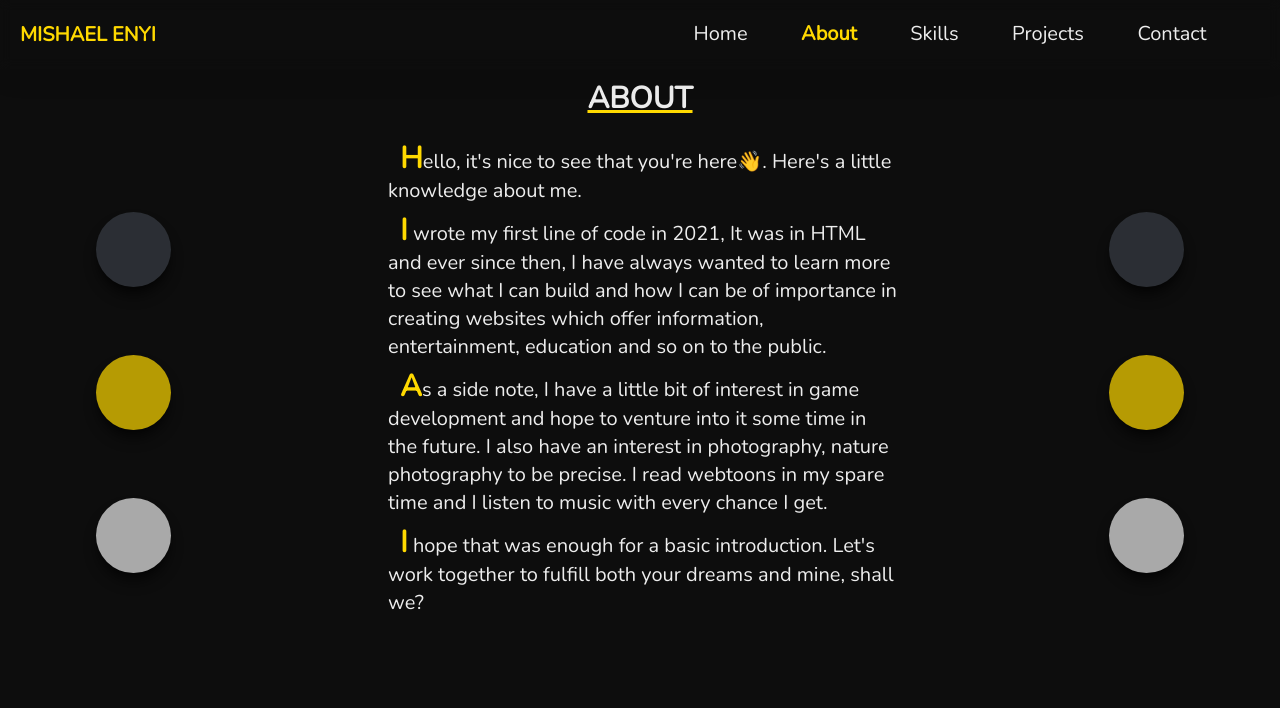
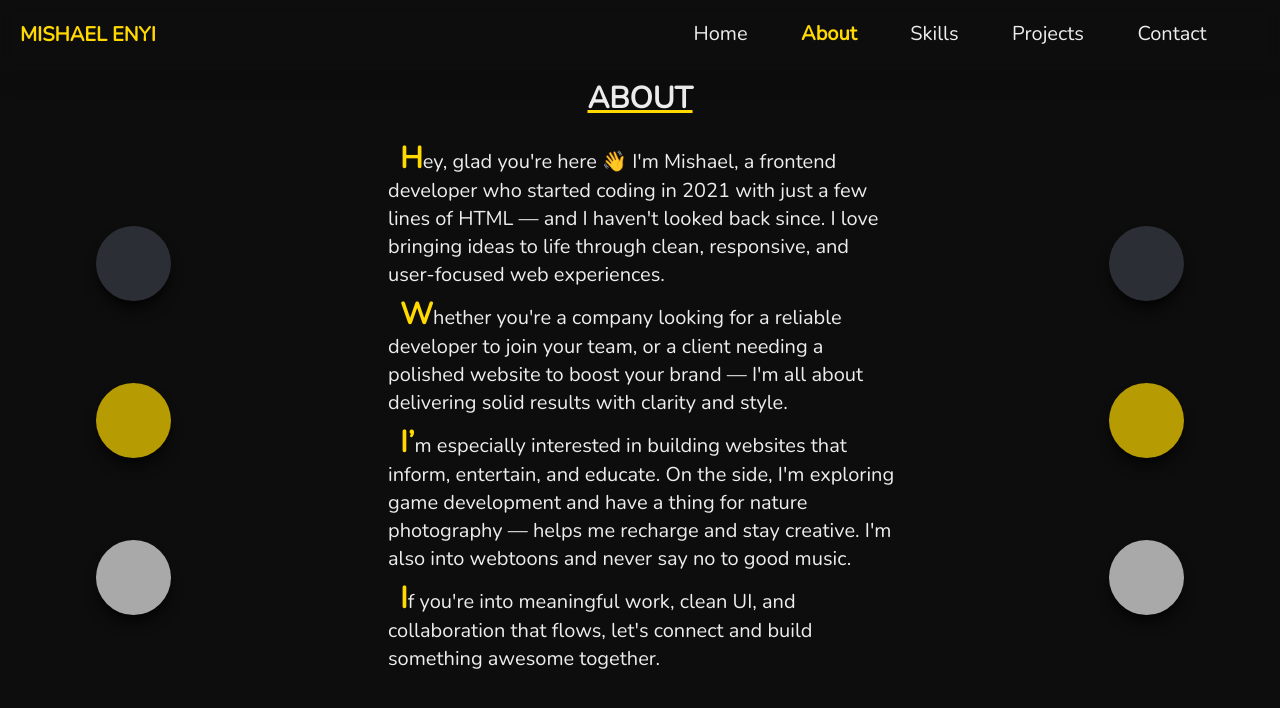
Before and after one commit to mishael-codes/portfolio-v2, a React (Vite) app: page /about in a window 1280 px wide. Shown: the top 708 px of the page. Built offline with nearby package versions, Linux system fonts and the light colour scheme.

Commit message:
Feat: design update plus about content update

```diff
--- a/src/components/nav.jsx
+++ b/src/components/nav.jsx
@@ -9,6 +9,9 @@ const Nav = () => {
     { name: "Skills", dest: "/skills", id: 3 },
     { name: "Projects", dest: "/projects", id: 4 },
     { name: "Contact", dest: "/contact", id: 5 },
+    /* { name: "For Clients", dest: "/for-clients", id: 4 },
+    { name: "For Employers", dest: "/for-employers", id: 5 }, */
+    // { name: "Contact", dest: "/contact", id: 6 },
   ]);
 
   return (
--- a/src/components/pages/about.jsx
+++ b/src/components/pages/about.jsx
@@ -10,26 +10,28 @@ const About = () => {
           </div>
           <div className="w-full p-6 text-textColor md:text-xl lg:ml-24 lg:flex lg:flex-col lg:items-start lg:justify-center lg:mt-6 xl:mt-0 lg:h-auto lg:w-3/4">
             <p className="first-letter:text-2xl md:first-letter:text-3xl first-letter:text-accentColor first-letter:font-semibold indent-3 mb-2">
-              Hello, it&apos;s nice to see that you&apos;re here👋. Here&apos;s
-              a little knowledge about me.
+              Hey, glad you&apos;re here 👋 I&apos;m Mishael, a frontend
+              developer who started coding in 2021 with just a few lines of HTML
+              — and I haven&apos;t looked back since. I love bringing ideas to
+              life through clean, responsive, and user-focused web experiences.
             </p>
             <p className="first-letter:text-2xl md:first-letter:text-3xl first-letter:text-accentColor first-letter:font-semibold indent-3 mb-2">
-              I wrote my first line of code in 2021, It was in HTML and ever
-              since then, I have always wanted to learn more to see what I can
-              build and how I can be of importance in creating websites which
-              offer information, entertainment, education and so on to the
-              public.
+              Whether you&apos;re a company looking for a reliable developer to
+              join your team, or a client needing a polished website to boost
+              your brand — I&apos;m all about delivering solid results with
+              clarity and style.
             </p>
             <p className="first-letter:text-2xl md:first-letter:text-3xl first-letter:text-accentColor first-letter:font-semibold indent-3 mb-2">
-              As a side note, I have a little bit of interest in game
-              development and hope to venture into it some time in the future. I
-              also have an interest in photography, nature photography to be
-              precise. I read webtoons in my spare time and I listen to music
-              with every chance I get.
+              I’m especially interested in building websites that inform,
+              entertain, and educate. On the side, I&apos;m exploring game
+              development and have a thing for nature photography — helps me
+              recharge and stay creative. I&apos;m also into webtoons and never
+              say no to good music.
             </p>
             <p className="first-letter:text-2xl md:first-letter:text-3xl first-letter:text-accentColor first-letter:font-semibold indent-3">
-              I hope that was enough for a basic introduction. Let&apos;s work
-              together to fulfill both your dreams and mine, shall we?
+              If you&apos;re into meaningful work, clean UI, and collaboration
+              that flows, let&apos;s connect and build something awesome
+              together.
             </p>
           </div>
         </div>
--- a/src/components/pages/projects.jsx
+++ b/src/components/pages/projects.jsx
@@ -72,7 +72,7 @@ const Projects = () => {
               key={project.liveUrl}
               className="project-container mb-10 text-center p-3"
             >
-              <img className="rounded-xl mb-7" src={project.img} alt="" />
+              <img className=" mb-7" src={project.img} alt="" />
               <div className="mb-10">
                 <h3 className="text-accentColor font-semibold">
                   {project.name}
@@ -83,7 +83,7 @@ const Projects = () => {
               <div className="links relative">
                 <a
                   href={project.liveUrl}
-                  className="font-semibold rounded-xl bg-accentColor text-background p-2 mx-3 hover:bg-transparent hover:text-accentColor border-accentColor border-2 transition-all"
+                  className="font-semibold bg-accentColor text-background p-2 mx-3 hover:bg-transparent hover:text-accentColor border-accentColor border-2 rounded-lg transition-all duration-500"
                   rel="noreferrer"
                   target="_blank"
                 >
@@ -91,7 +91,7 @@ const Projects = () => {
                 </a>
                 <a
                   href={project.gitUrl}
-                  className="font-medium rounded-xl bg-shadowColor text-textColor p-2 mx-3 hover:bg-transparent border-shadowColor border-2 transition-all"
+                  className="font-medium bg-shadowColor text-textColor p-2 mx-3 hover:bg-transparent border-shadowColor border-2 rounded-lg transition-all duration-500"
                   rel="noreferrer"
                   target="_blank"
                 >
@@ -105,7 +105,7 @@ const Projects = () => {
           href="https://github.com/mishael-codes"
           rel="noreferrer"
           target="_blank"
-          className="relative z-10 bg-background text-accentColor border-b-2 border-accentColor mb-10 see-more transition-all overflow-hidden py-2"
+          className="font-semibold bg-accentColor text-background p-2 mx-3 hover:bg-transparent hover:text-accentColor border-accentColor border-2 rounded-lg transition-all mb-10 duration-500"
         >
           <button className="px-4">See More on GitHub</button>
         </a>
```
